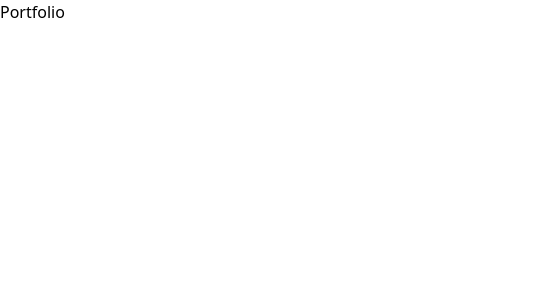
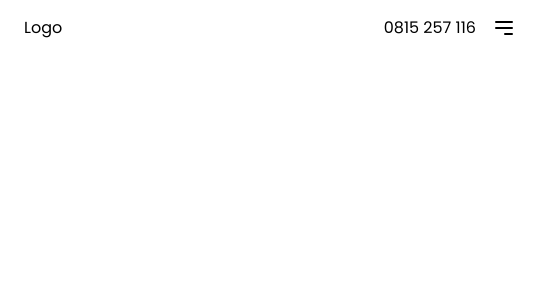
Before and after one commit to k1enttt/portfolio, a Next.js app: page / in a window 390 px wide. Shown: the top 300 px of the page, 540 px wide, since content can reach past the window. Built offline with nearby package versions, Linux system fonts and the light colour scheme.

Commit message:
Add header

```diff
--- a/app/globals.css
+++ b/app/globals.css
@@ -1,3 +1,11 @@
 @tailwind base;
 @tailwind components;
 @tailwind utilities;
+
+#nav-list {
+    @apply w-[400px];
+}
+
+#nav-list li {
+    @apply w-full hover:text-blue-300 py-2;
+}
--- a/app/layout.tsx
+++ b/app/layout.tsx
@@ -1,10 +1,18 @@
 import type { Metadata } from "next";
 import "./globals.css";
+import { Poppins } from 'next/font/google'
 
 export const metadata: Metadata = {
   title: "Create Next App",
   description: "Generated by create next app",
 };
+
+const poppins = Poppins({
+  weight: ['400', '700'],
+  style: ['normal', 'italic'],
+  subsets: ['latin'],
+  display: 'swap',
+});
 
 export default function RootLayout({
   children,
@@ -14,7 +22,7 @@
   return (
     <html lang="en">
       <body
-        className={``}
+        className={`${poppins.className}`}
       >
         {children}
       </body>
--- a/app/page.tsx
+++ b/app/page.tsx
@@ -1,5 +1,58 @@
-import Image from "next/image";
+'use client'
+import { useState } from 'react';
 
 export default function Home() {
-  return <div>Portfolio</div>;
+  const [isOpen, setIsOpen] = useState(false);
+
+  const toggleMenu = () => {
+    setIsOpen(!isOpen);
+  };
+
+  return (
+    <div className='2xl:w-[1320px] xl:w-[1140px] lg:w-[960px] md:w-[720px] w-[540px] mx-auto px-2'>
+      <header className="flex w-full p-4 justify-between items-center">
+        <div>Logo</div>
+        <div className="flex items-center">
+          <div id="phone" className="mr-4">0815 257 116</div>
+          <button className="" onClick={toggleMenu}>
+            <svg className="w-6 h-6" fill="none" stroke="currentColor" viewBox="0 0 24 24" xmlns="http://www.w3.org/2000/svg">
+              <path strokeLinecap="round" strokeLinejoin="round" strokeWidth={2} d={isOpen ? "M6 18L18 6M6 6l12 12" : "M4 6h16M4 12h16m-7 6h7"} />
+            </svg>
+          </button>
+        </div>
+        {/* Add your navigation menu here, conditionally rendered based on isOpen */}
+        {isOpen && (
+          <nav className='fixed inset-0 bg-black/90 flex justify-center items-center'>
+            <div className="relavtive w-fit h-screen text-white font-bold rounded-lg text-center flex flex-col justify-center w-">
+              <button
+                className="absolute top-4 right-4"
+                onClick={toggleMenu}
+              >
+                <svg className="w-6 h-6" fill="none" stroke="currentColor" viewBox="0 0 24 24" xmlns="http://www.w3.org/2000/svg">
+                  <path strokeLinecap="round" strokeLinejoin="round" strokeWidth={2} d="M6 18L18 6M6 6l12 12" />
+                </svg>
+              </button>
+              <ul id='nav-list' className='flex flex-col space-y-8 text-2xl'>
+                <li>
+                  <a href="#" onClick={toggleMenu}>Home</a>
+                </li>
+                <li>
+                  <a href="#" onClick={toggleMenu}>About me</a>
+                </li>
+                <li>
+                  <a href="#" onClick={toggleMenu}>Resume</a>
+                </li>
+                <li>
+                  <a href="#" onClick={toggleMenu}>Portfolio</a>
+                </li>
+                <li>
+                  <a href="#" onClick={toggleMenu}>Contact</a>
+                </li>
+              </ul>
+            </div>
+          </nav>
+        )}
+      </header>
+    </div>
+  );
 }
```
Also changed, not shown: 1 other file (tests, documents, lock files or other folders).
